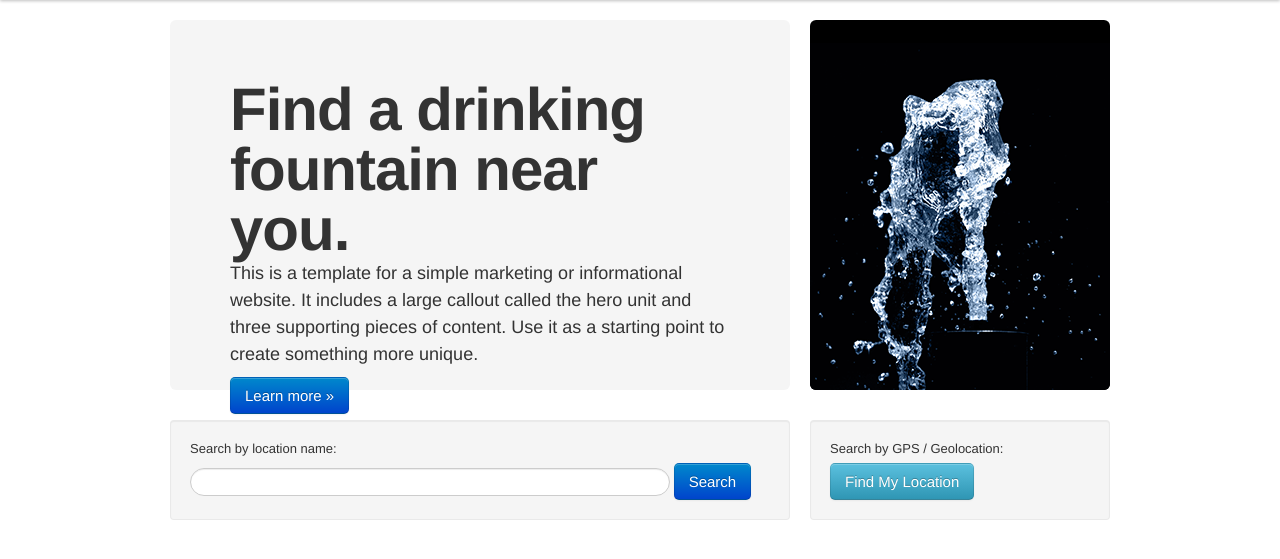
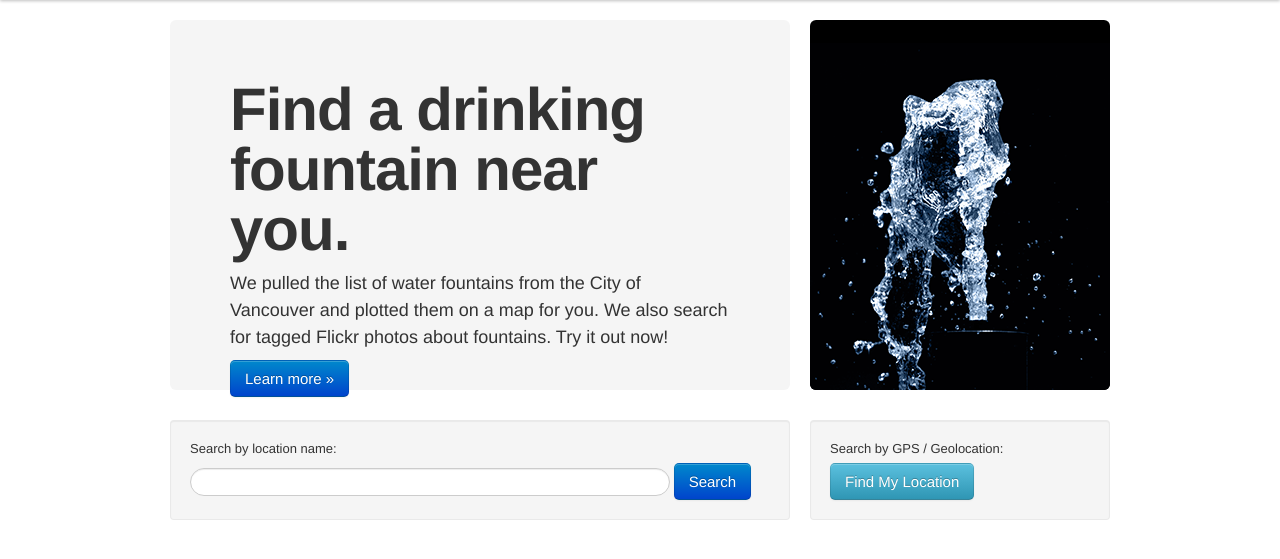
Before and after one commit to TeamGamma/hackvan, a Flask app: page / in a window 1280 px wide. Shown: the part 40-599 px from the top of the page. Run offline with Flask 2, Linux system fonts and the light colour scheme; some libraries are stand-ins or nearby versions.

Commit message:
intro paragraph

```diff
--- a/fountains/static/css/main.css
+++ b/fountains/static/css/main.css
@@ -1,6 +1,10 @@
 body {
     padding-top: 60px;
     padding-bottom: 40px;
+}
+
+.hero-unit h1 {
+    margin-bottom: 10px;
 }
 
 #map_box {
--- a/fountains/templates/home.html
+++ b/fountains/templates/home.html
@@ -28,7 +28,7 @@
     <div class="span8">
         <div class="hero-unit" id="home-callout">
             <h1>Find a drinking fountain near you.</h1>
-                <p>This is a template for a simple marketing or informational website. It includes a large callout called the hero unit and three supporting pieces of content. Use it as a starting point to create something more unique.</p>
+                <p>We pulled the list of water fountains from the City of Vancouver and plotted them on a map for you. We also search for tagged Flickr photos about fountains. Try it out now!</p>
             <p><a class="btn btn-primary btn-large">Learn more &raquo;</a></p>
         </div>
     </div>
```
